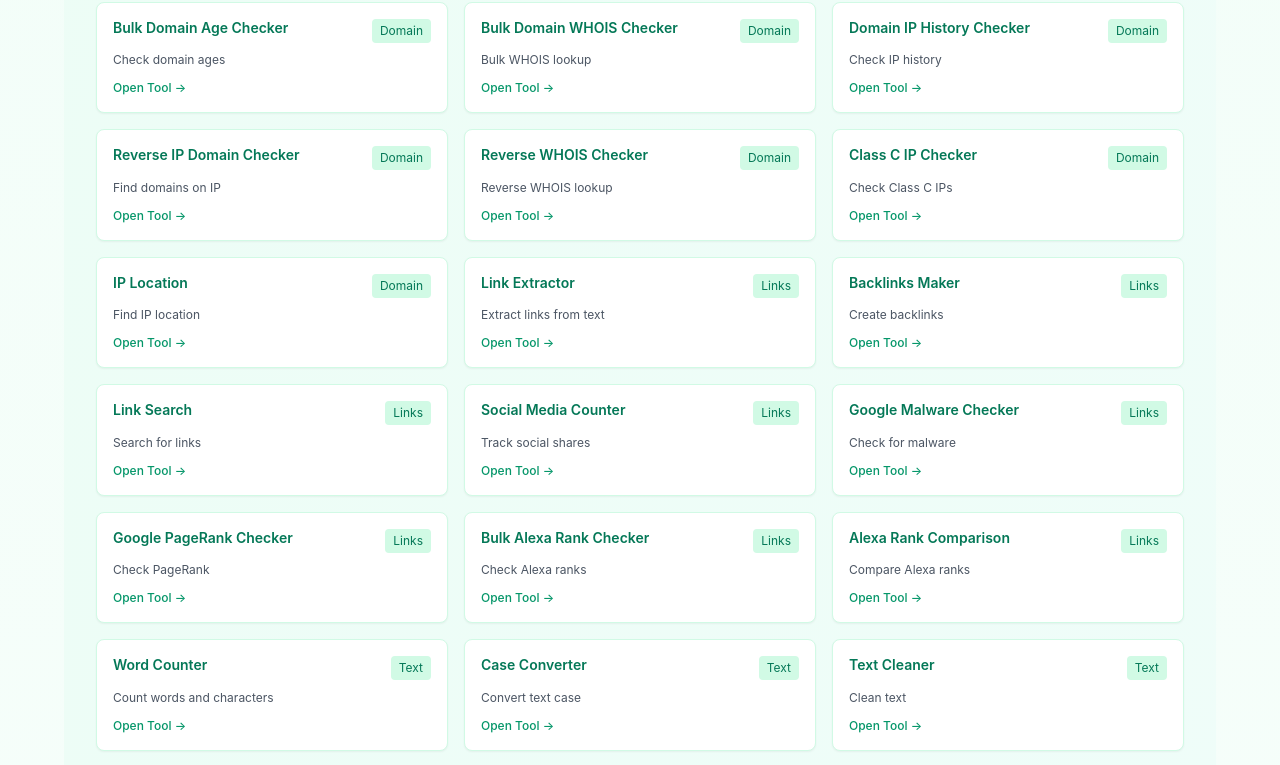
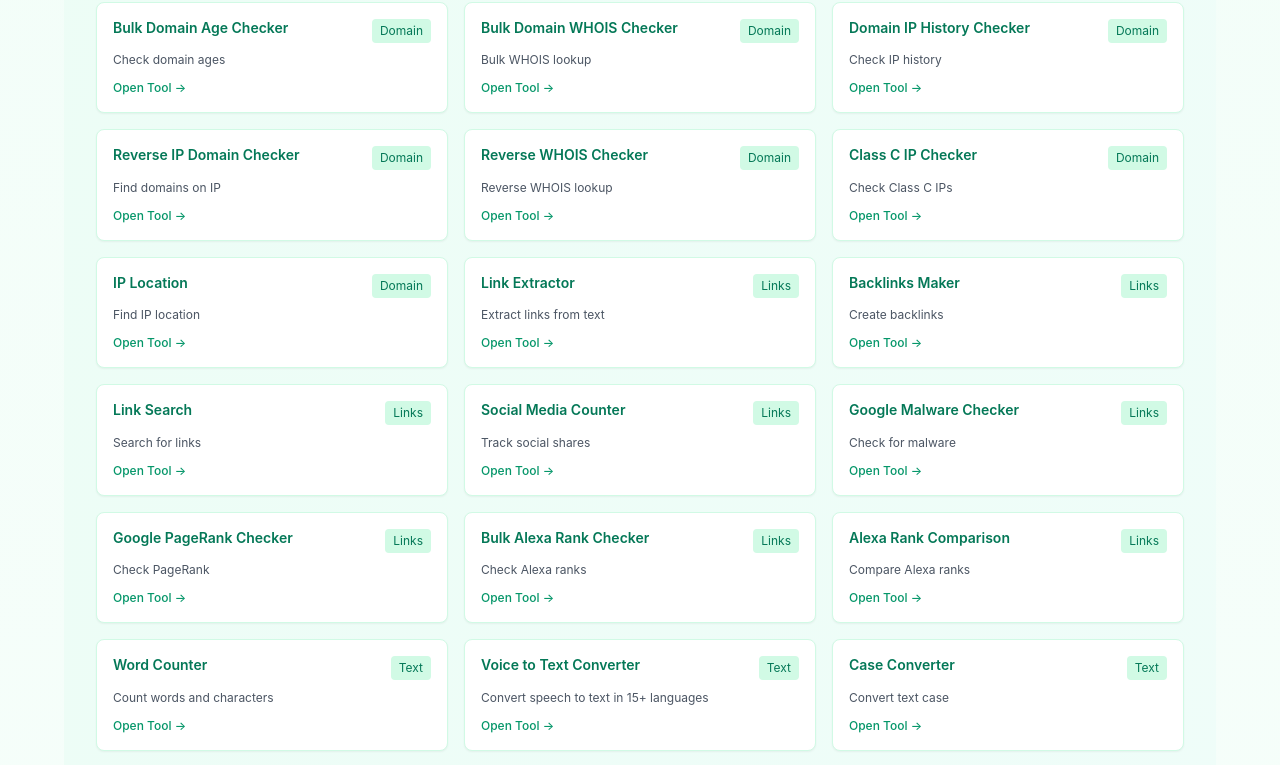
Before and after one commit to owaiskhaaan-sys/pro-url-monitor, a Next.js app: page / in a window 1280 px wide. Shown: the part 2822-3587 px from the top of the page. Built offline with nearby package versions, Linux system fonts and the light colour scheme.

Commit message:
Add Voice to Text Converter - update sitemap and homepage

```diff
--- a/pages/index.js
+++ b/pages/index.js
@@ -68,6 +68,7 @@
 
     // Text Tools
     { title: 'Word Counter', href: '/tools/word-counter', desc: 'Count words and characters', category: 'Text' },
+    { title: 'Voice to Text Converter', href: '/tools/voice-to-text', desc: 'Convert speech to text in 15+ languages', category: 'Text' },
     { title: 'Case Converter', href: '/tools/case-converter', desc: 'Convert text case', category: 'Text' },
     { title: 'Text Cleaner', href: '/tools/text-cleaner', desc: 'Clean text', category: 'Text' },
     { title: 'Text Reverser', href: '/tools/text-reverser', desc: 'Reverse text', category: 'Text' },
--- a/pages/sitemap.xml.js
+++ b/pages/sitemap.xml.js
@@ -77,6 +77,7 @@
     'lorem-ipsum-generator',
     'paraphraser',
     'plagiarism',
+    'voice-to-text',
 
     // Code Beautifiers
     'html-beautifier-minifier',
```
